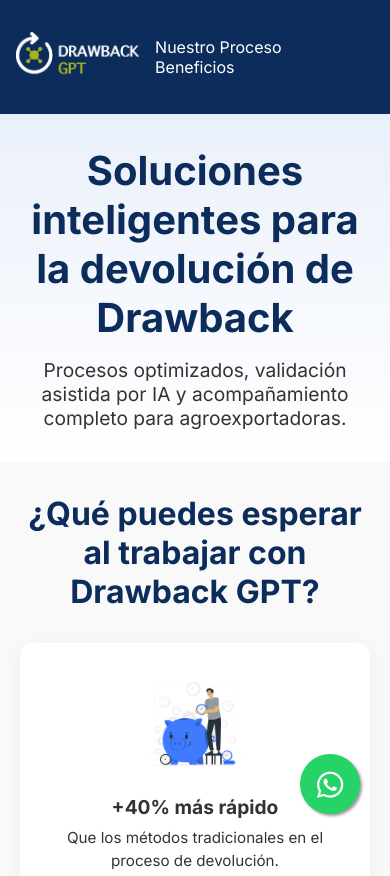
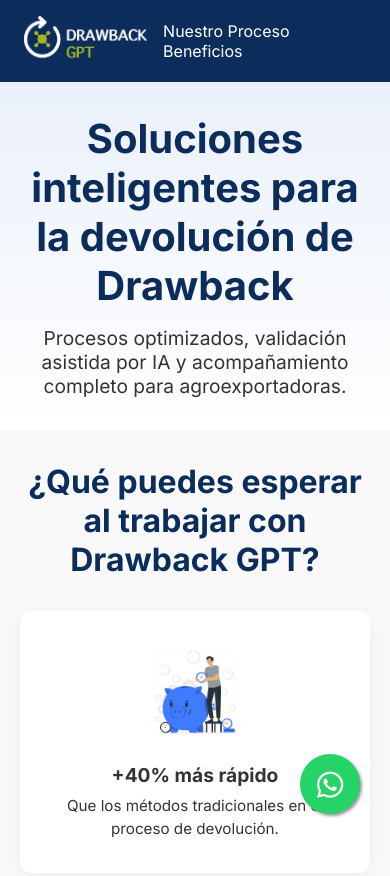
Before and after one commit to drawbackgpt/drawbackgpt, a plain HTML site: page index.html in a window 390 px wide. Shown: the top 876 px of the page. Drawn offline with Linux system fonts and the light colour scheme.

Commit message:
Update index.html

```diff
--- a/index.html
+++ b/index.html
@@ -23,7 +23,7 @@
     .card p { font-size: 0.95rem; line-height: 1.5; }
     footer { text-align: center; padding: 2rem; background-color: #0c2d5c; color: white; margin-top: 3rem; }
     @media (max-width: 768px) {
-      header, .hero, section { padding: 2rem 1rem; }
+      .hero, section { padding: 2rem 1rem; }
     }
   </style>
 </head>
```
